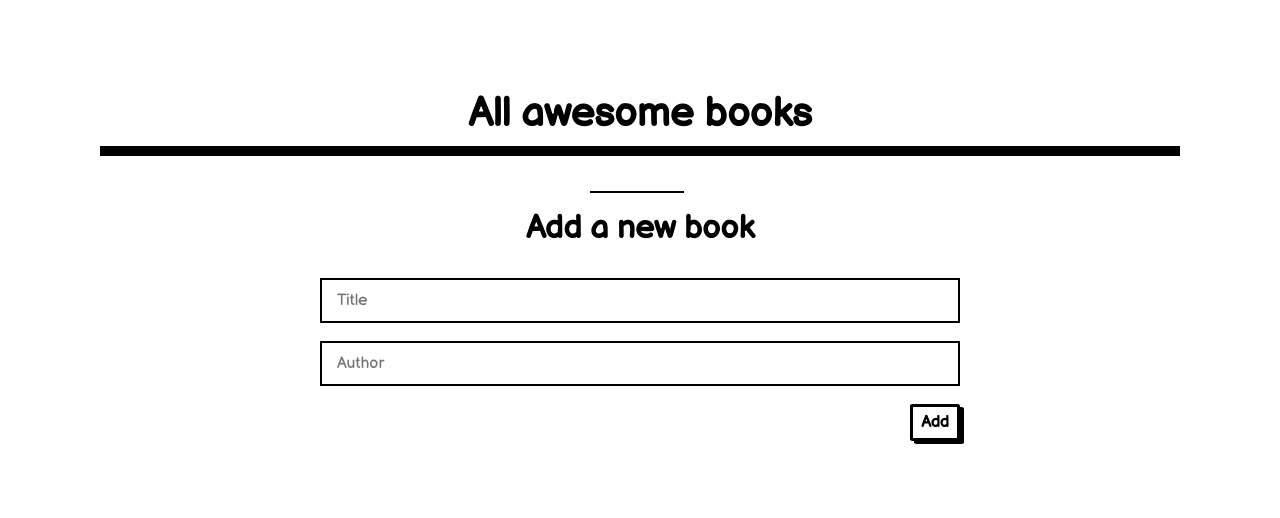
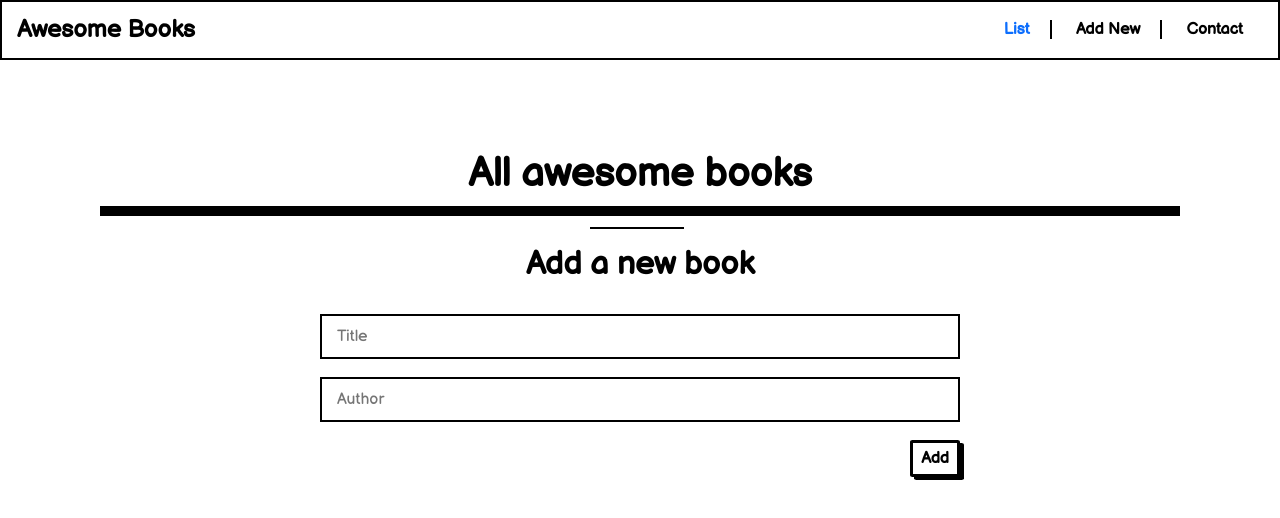
Before and after one commit to Cathella/Awesome-Books, a website: page index.html in a window 1280 px wide. Drawn offline with nearby package versions, Linux system fonts and the light colour scheme.

Commit message:
add nav to page

```diff
--- a/index.html
+++ b/index.html
@@ -16,10 +16,20 @@
   <link rel="stylesheet" href="style.css">
 </head>
 <body>
+  <nav>
+    <a href="#" class="logo">Awesome Books</a>
+    <div class="menu-items">
+      <a href="#" class="active">List</a>
+      <a href="#">Add New</a>
+      <a href="#" class="no-border">Contact</a>
+    </div>
+  </nav>
   <h1>All awesome books</h1>
   <div class="box-size">
-  <div id="books-data" class="d-flex flex-column justify-content-center align-items-center"></div>
-  </div></div><br>
+    <div id="books-data" class="d-flex flex-column justify-content-center align-items-center"></div>
+    </div>
+  </div>
+
   <div>
     <form action="" id="form">
       <h2>Add <span>a new </span>book</h2>
--- a/style.css
+++ b/style.css
@@ -4,6 +4,35 @@ body {
   /* stylelint-enable */
   font-weight: 900;
   color: black;
+}
+
+nav {
+  display: flex;
+  justify-content: space-between;
+  align-items: center;
+  border: 2px solid black;
+  padding: 10px 15px;
+}
+
+.logo {
+  color: black;
+  font-size: 1.5em;
+  text-decoration: none;
+}
+
+.menu-items a {
+  border-right: 2px solid black;
+  padding: 0 20px;
+  color: black;
+  text-decoration: none;
+}
+
+.menu-items a.active {
+  color: #0d6efd;
+}
+
+.no-border {
+  border-right: none !important;
 }
 
 h1 {
```
